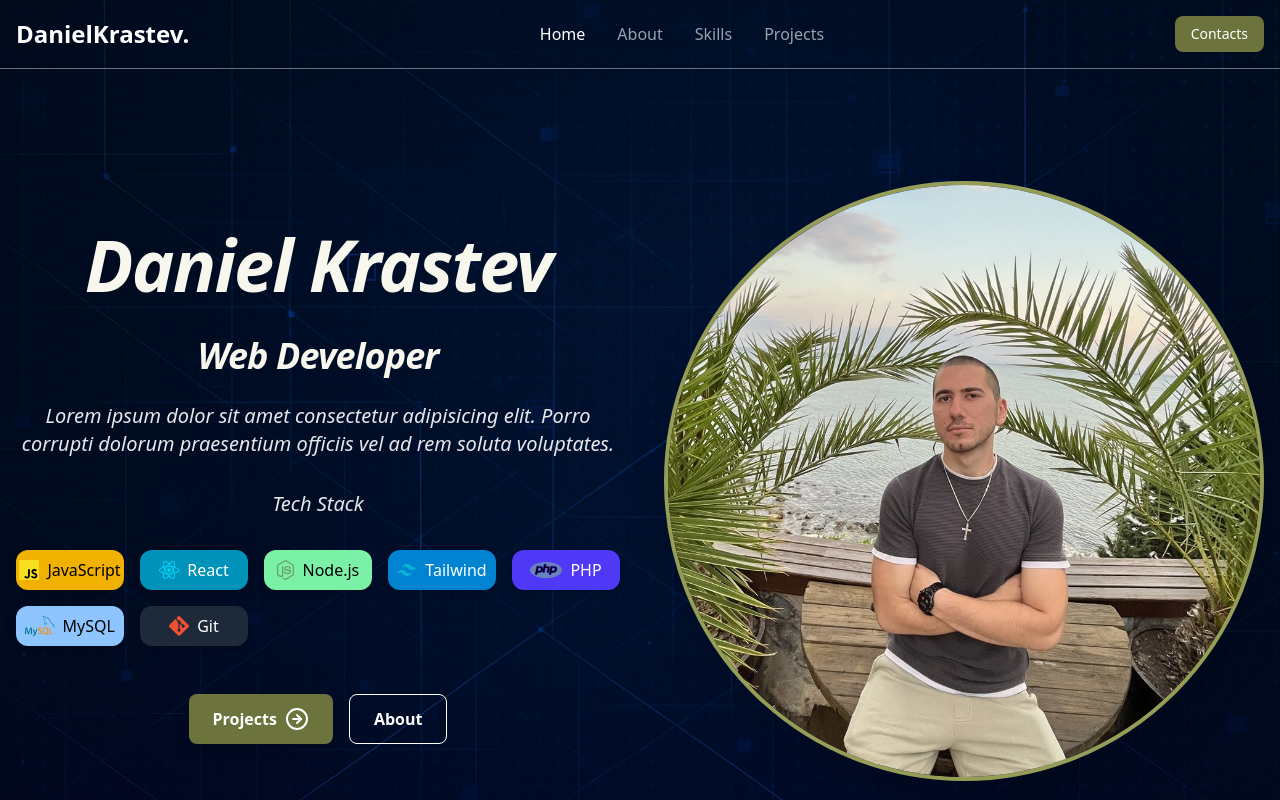
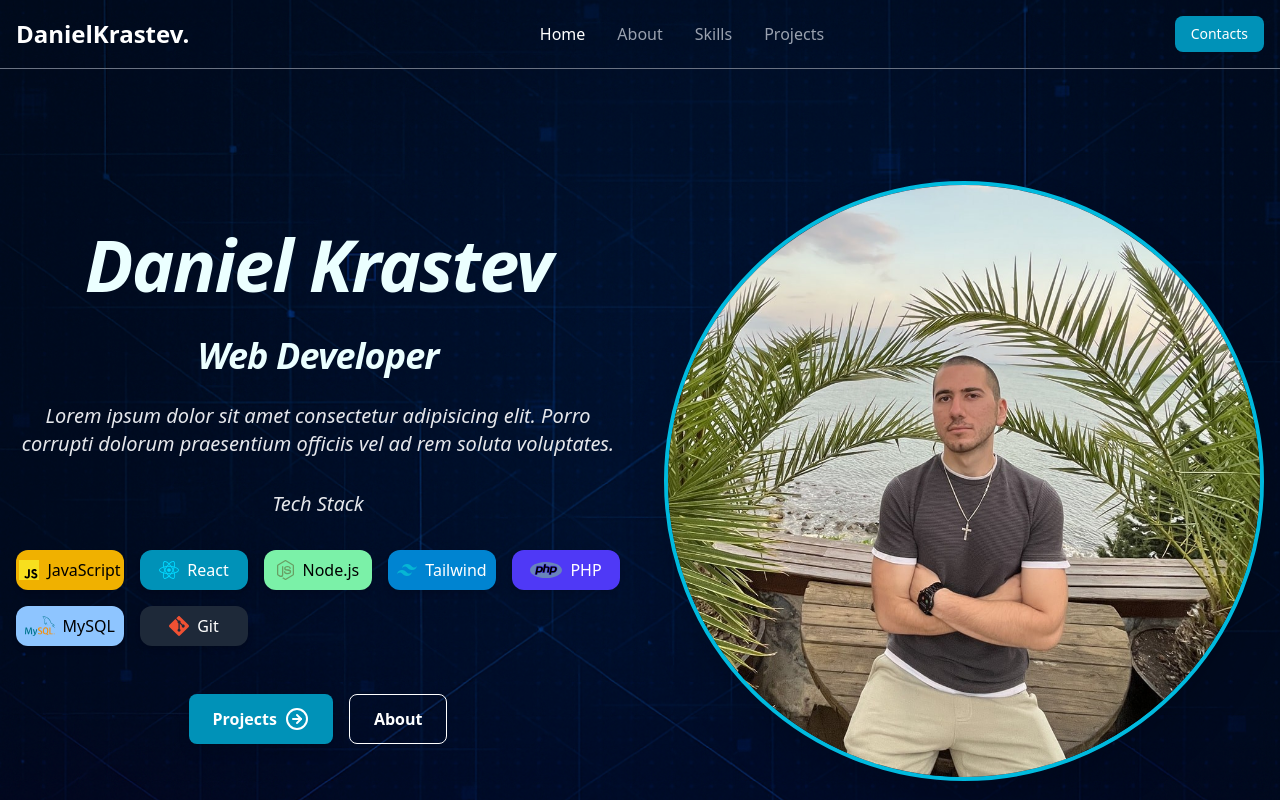
Before and after one commit to DanielVKrastev/portfolio-developer, a React (Vite) app: page / in a window 1280 px wide. Shown: the top 800 px of the page. Built offline with nearby package versions, Linux system fonts and the light colour scheme.

Commit message:
Changed colors in css

```diff
--- a/src/App.css
+++ b/src/App.css
@@ -1,15 +1,15 @@
 @import "tailwindcss";
 
 @theme {
-    --color-default-50: #f7f7ee;
-    --color-default-100: #d9dbbb;
-    --color-default-200: #d9dbbb;
-    --color-default-300: #d9dbbb;
-    --color-default-400: #a8ad6e;
-    --color-default-500: #969d57;
-    --color-default-600: #6d733d;
-    --color-default-700: #545932;
-    --color-default-800: #44482c;
-    --color-default-900: #3b3f28;
-    --color-default-950: #1e2112;
+    --color-default-50: #ebffff;
+    --color-default-100: #cdfbff;
+    --color-default-200: #a1f5ff;
+    --color-default-300: #60ebff;
+    --color-default-400: #18d7f8;
+    --color-default-500: #00bade;
+    --color-default-600: #0092b8;
+    --color-default-700: #087596;
+    --color-default-800: #105f7a;
+    --color-default-900: #124f67;
+    --color-default-950: #053347;
 }
--- a/src/App.jsx
+++ b/src/App.jsx
@@ -4,6 +4,7 @@ import Contact from './components/contact/Contact'
 import Headings from './components/headings/Headings'
 import Navbar from './components/navbar/Navbar'
 import Projects from './components/projects/Projects'
+import Skills from './components/skills/Skills'
 
 function App() {
 
@@ -15,6 +16,8 @@ function App() {
 
       <About />
 
+      <Skills />
+
       <Projects />
 
       <Contact />
--- a/src/components/navbar/Navbar.jsx
+++ b/src/components/navbar/Navbar.jsx
@@ -14,7 +14,7 @@ export default function Navbar() {
         return () => window.removeEventListener('scroll', handleScroll);
     }, []);
 
-    const navClasses = `sticky top-0 left-0 w-full transition-all duration-300 z-50 ${scrolled ? 'bg-default-50 shadow-md' : 'border-b border-gray-500 bg-transparent'}`;
+    const navClasses = `sticky top-0 left-0 w-full transition-all duration-300 z-50 ${scrolled ? 'bg-gray-50/98 shadow-md' : 'border-b border-gray-500 bg-transparent'}`;
     const liClassesActive = `block py-2 px-3 md:p-0 text-white bg-blue-700 rounded-sm md:bg-transparent ${scrolled ? 'md:text-default-700' : 'bg-white'} `;
     const liClassesNoActive = `block py-2 px-3 md:p-0 rounded-sm hover:bg-gray-100 md:hover:bg-transparent ${scrolled ? 'md:text-gray-700 md:hover:text-default-700' : 'text-gray-400 md:hover:text-white'} `;
     return (
```
